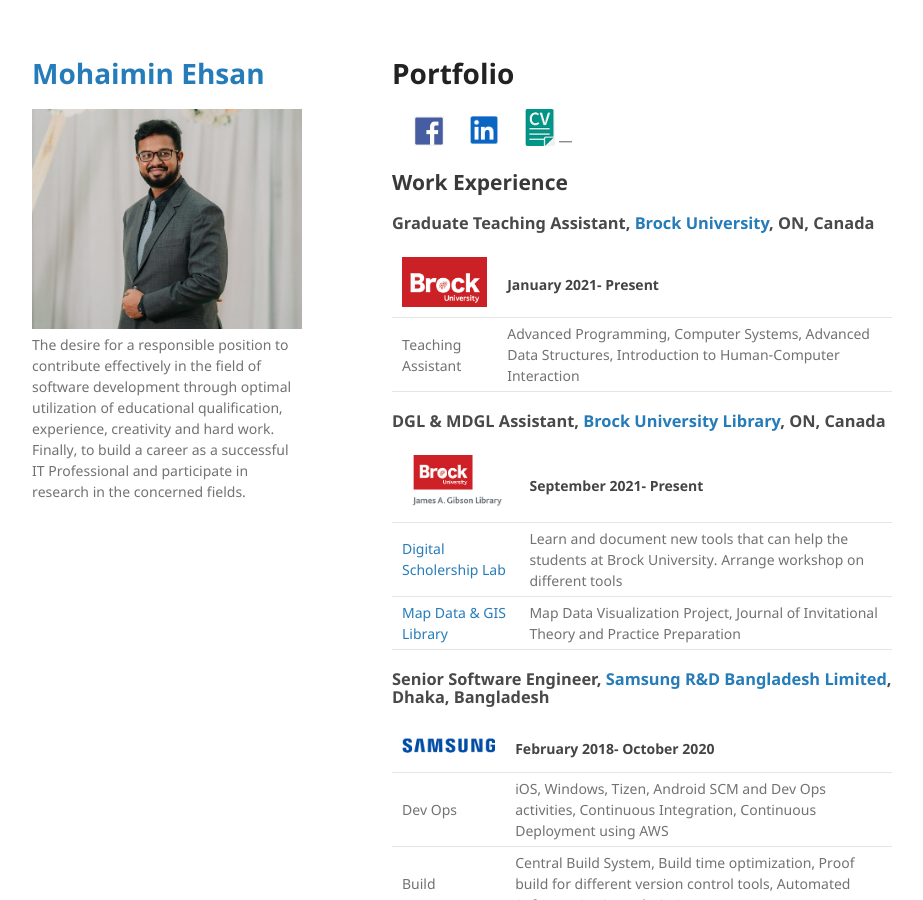
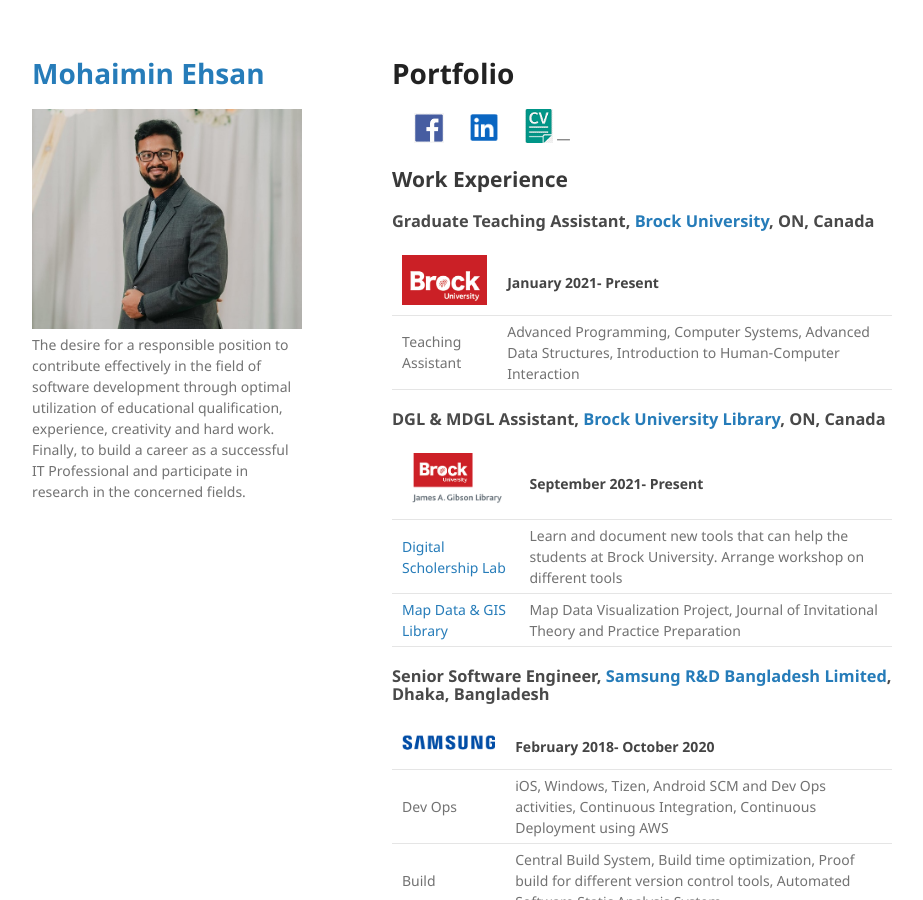
Before and after one commit to MohaiminEhsan/Homepage, a Jekyll site: the page built from index.md, in a window 1280 px wide and 900 px high. Shown: the whole window, without its empty margins (178-1101 px from the left). Built offline with Jekyll 4.4.1, drawn with Linux system fonts in a browser that asks for light colours; our own code applies the rules of GitHub Pages for plain Markdown files.

Commit message:
Update index.md

```diff
--- a/index.md
+++ b/index.md
@@ -6,7 +6,7 @@ layout: default
 # Portfolio
 &nbsp; &nbsp; &nbsp; [<img src="assets/img/fblogo.png?raw=true" width="30"/>](https://www.facebook.com/mohaiminehsan.anik/)
 &nbsp; &nbsp; &nbsp; [<img src="assets/img/ldlogo.PNG?raw=true" width="30"/>](https://www.linkedin.com/in/mohaimin-ehsan-02072412b)
-&nbsp; &nbsp; &nbsp; [<img src="assets/img/CV3.png?raw=true" width="30"/>](https://github.com/MohaiminEhsan/Portfolio/blob/main/MohaiminEhsanCV.pdf)
+&nbsp; &nbsp; &nbsp; [<img src="assets/img/CV3.png?raw=true" width="28"/>](https://github.com/MohaiminEhsan/Portfolio/blob/main/MohaiminEhsanCV.pdf)
 ---
 
 ## Work Experience
```
